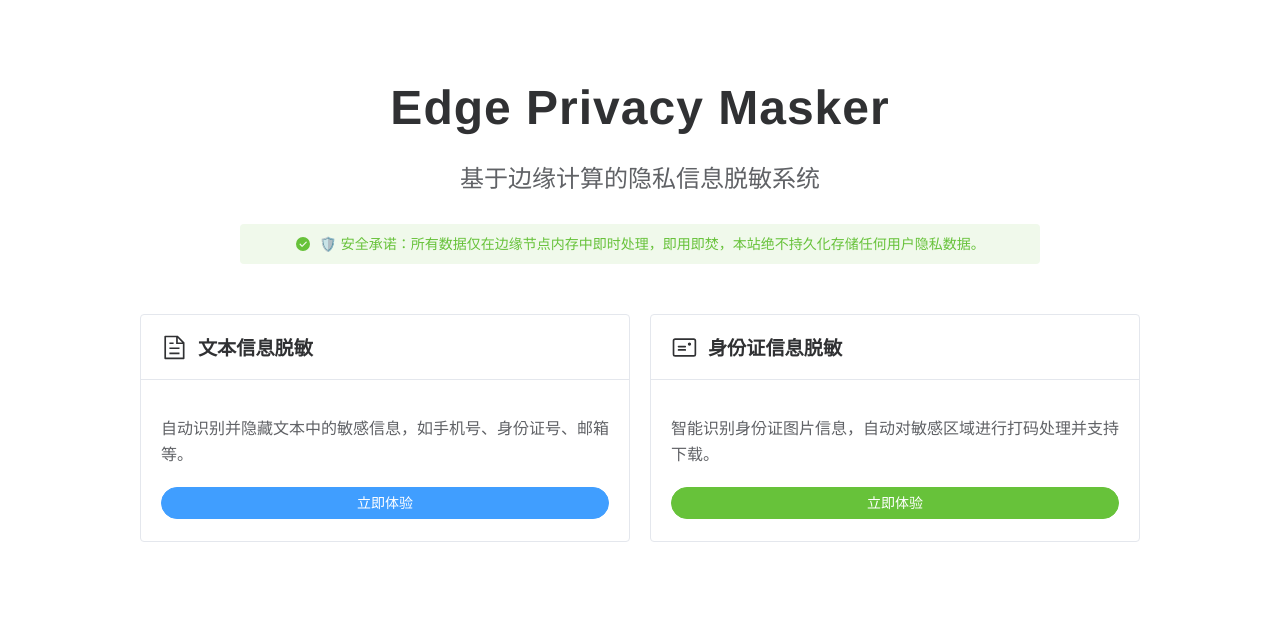
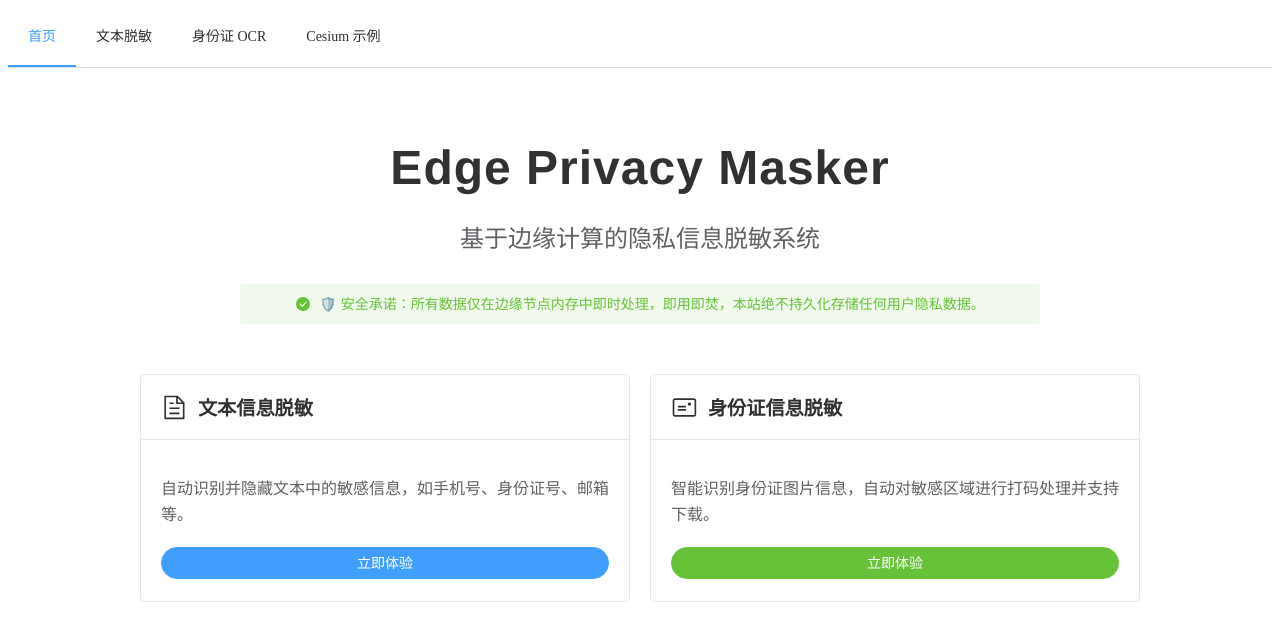
Before and after one commit to zll123456354/privacy-masker, a Vue app: page / in a window 1280 px wide. Shown: the top 640 px of the page. Built offline with nearby package versions, Linux system fonts and the light colour scheme.

Commit message:
feat: 集成Cesium并添加3D地图示例页面
- 添加Cesium依赖及Vite插件以支持3D地图渲染
- 创建CesiumViewer组件作为3D地图示例页面
- 更新应用布局，添加导航菜单以支持多页面切换
- 配置路由以支持Cesium示例页面访问

```diff
--- a/package.json
+++ b/package.json
@@ -9,7 +9,9 @@
     "preview": "vite preview"
   },
   "dependencies": {
+    "cesium": "^1.139.1",
     "element-plus": "^2.12.0",
+    "vite-plugin-cesium": "^1.2.23",
     "vue": "^3.5.24",
     "vue-router": "^4.6.4"
   },
--- a/src/App.vue
+++ b/src/App.vue
@@ -1,7 +1,55 @@
-<script setup lang="ts"></script>
+<template>
+  <div class="app-container">
+    <el-menu
+      :default-active="activeIndex"
+      class="app-menu"
+      mode="horizontal"
+      @select="handleSelect"
+      :router="true"
+    >
+      <el-menu-item index="/">首页</el-menu-item>
+      <el-menu-item index="/text-mask">文本脱敏</el-menu-item>
+      <el-menu-item index="/id-card-ocr">身份证 OCR</el-menu-item>
+      <el-menu-item index="/cesium">Cesium 示例</el-menu-item>
+    </el-menu>
+    <div class="view-container">
+      <router-view />
+    </div>
+  </div>
+</template>
 
-<template>
-  <router-view />
-  </template>
+<script setup lang="ts">
+import { ref } from 'vue';
+import { useRoute } from 'vue-router';
 
-<style scoped></style>
+const route = useRoute();
+const activeIndex = ref(route.path);
+
+const handleSelect = (key: string) => {
+  activeIndex.value = key;
+};
+</script>
+
+<style scoped>
+.app-container {
+  display: flex;
+  flex-direction: column;
+  height: 100vh;
+}
+
+.app-menu {
+  flex-shrink: 0;
+}
+
+.view-container {
+  flex-grow: 1;
+  overflow: auto; /* 确保内容超出时可以滚动 */
+  position: relative; /* 为 Cesium 容器提供定位上下文 */
+}
+
+/* 确保 router-view 和其子元素撑满容器 */
+:deep(.view-container > *) {
+  height: 100%;
+  width: 100%;
+}
+</style>
--- a/src/router/index.ts
+++ b/src/router/index.ts
@@ -2,11 +2,13 @@ import { createRouter, createWebHistory } from 'vue-router'
 import Home from '../views/Home.vue'
 import TextMask from '../views/TextMask.vue'
 import IdCardOcr from '../views/IdCardOcr.vue'
+import CesiumViewer from '../views/CesiumViewer.vue'
 
 const routes = [
   { path: '/', name: 'home', component: Home },
   { path: '/text-mask', name: 'text-mask', component: TextMask },
-  { path: '/id-card-ocr', name: 'id-card-ocr', component: IdCardOcr }
+  { path: '/id-card-ocr', name: 'id-card-ocr', component: IdCardOcr },
+  { path: '/cesium', name: 'cesium', component: CesiumViewer }
 ]
 
 const router = createRouter({
--- /dev/null
+++ b/src/views/CesiumViewer.vue
@@ -0,0 +1,43 @@
+<template>
+  <div id="cesium-container" class="cesium-container"></div>
+</template>
+
+<script setup lang="ts">
+import { onMounted } from 'vue';
+import * as Cesium from 'cesium';
+
+// 设置 Cesium 的默认 Token
+Cesium.Ion.defaultAccessToken = 'eyJhbGciOiJIUzI1NiIsInR5cCI6IkpXVCJ9.eyJqdGkiOiJjMmM3NWQyMS01YjM3LTQzY2YtYjYwMy0yZmEyYjA5MDBhZDYiLCJpZCI6ODk0MzcsImlhdCI6MTY0OTg1MTE4OX0.2_9jB1Kac2E28I9srH2u2f2s0dZqgG0pD3fXf2i_b2I';
+
+onMounted(() => {
+  const viewer = new Cesium.Viewer('cesium-container', {
+    // 在这里可以添加更多的 Viewer 配置项
+    // 例如，关闭不必要的 UI 元素
+    animation: false, // 动画小部件
+    baseLayerPicker: false, // 图层选择器
+    fullscreenButton: false, // 全屏按钮
+    geocoder: false, // 地理编码器
+    homeButton: false, // Home 按钮
+    infoBox: false, // 信息框
+    sceneModePicker: false, // 场景模式选择器
+    selectionIndicator: false, // 选择指示器
+    timeline: false, // 时间线
+    navigationHelpButton: false, // 导航帮助按钮
+    // 使用 OpenStreetMap 作为底图
+    terrainProvider: Cesium.createWorldTerrain(),
+  });
+
+  // 隐藏 Cesium logo
+  (viewer.cesiumWidget.creditContainer as HTMLElement).style.display = 'none';
+});
+</script>
+
+<style scoped>
+.cesium-container {
+  width: 100%;
+  height: 100%;
+  margin: 0;
+  padding: 0;
+  overflow: hidden;
+}
+</style>
--- a/vite.config.ts
+++ b/vite.config.ts
@@ -1,5 +1,6 @@
 import { defineConfig } from 'vite'
 import vue from '@vitejs/plugin-vue'
+import cesium from 'vite-plugin-cesium';
 import path from "node:path";
 
 // 简单的 Edge 函数模拟中间件
@@ -83,7 +84,7 @@ const edgeMiddleware = () => {
 }
 
 export default defineConfig({
-  plugins: [vue(), edgeMiddleware()],
+  plugins: [vue(), edgeMiddleware(), cesium()],
   resolve: {
     alias: {
       "@": path.resolve(__dirname, "src"),
```
Also changed, not shown: 1 other file (tests, documents, lock files or other folders).
